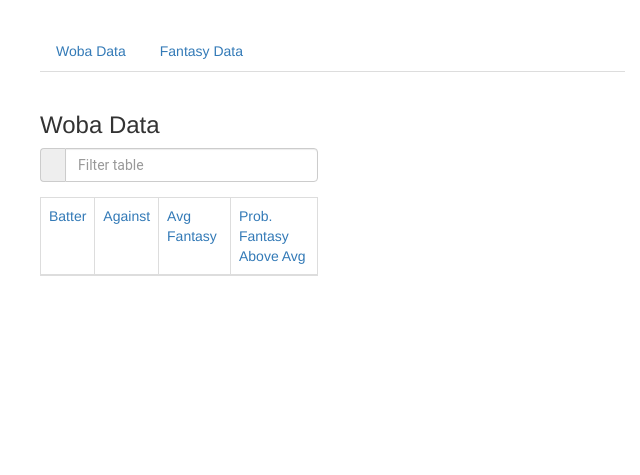
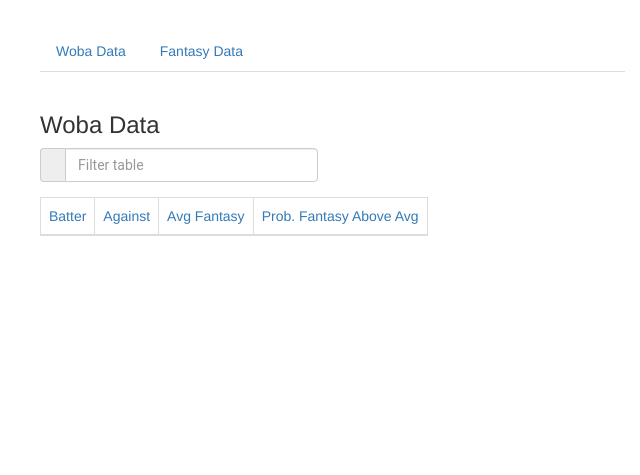
Before and after one commit to halversonmd/bball, a Python web app: template app/templates/main.html in a window 1280 px wide. Shown: the top 475 px of the page, without its empty margins (0-640 px from the left). Run offline with Jinja, Linux system fonts and the light colour scheme; the template is opened without the code that fills it, so the values that code supplies are empty.

Commit message:
column widths

```diff
--- a/app/templates/main.html
+++ b/app/templates/main.html
@@ -48,28 +48,28 @@
             <table class="table table-bordered table-striped table-responsive">
               <thead>
                 <tr>
-                  <td>
+                  <td class="fit">
                     <a href="#" ng-click="sortType = 'batter'; sortReverse = !sortReverse">
                       Batter
                       <span ng-show="sortType == 'batter' && !sortReverse" class="fa fa-caret-down"></span>
                       <span ng-show="sortType == 'batter' && sortReverse" class="fa fa-caret-up"></span>
                     </a>
                   </td>
-                  <td>
+                  <td class="fit">
                     <a href="#" ng-click="sortType = 'against'; sortReverse = !sortReverse">
                       Against
                       <span ng-show="sortType == 'against' && !sortReverse" class="fa fa-caret-down"></span>
                       <span ng-show="sortType == 'against' && sortReverse" class="fa fa-caret-up"></span>
                     </a>
                   </td>
-                  <td>
+                  <td class="fit">
                     <a href="#" ng-click="sortType = 'batter_avg_fant'; sortReverse = !sortReverse">
                       Avg Fantasy
                       <span ng-show="sortType == 'batter_avg_fant' && !sortReverse" class="fa fa-caret-down"></span>
                       <span ng-show="sortType == 'batter_avg_fant' && sortReverse" class="fa fa-caret-up"></span>
                     </a>
                   </td>
-                  <td>
+                  <td class="fit">
                     <a href="#" ng-click="sortType = 'prob_fant_abov_avg'; sortReverse = !sortReverse">
                       Prob. Fantasy Above Avg
                       <span ng-show="sortType == 'prob_fant_abov_avg' && !sortReverse" class="fa fa-caret-down"></span>
```
Also changed, not shown: 1 other file.
